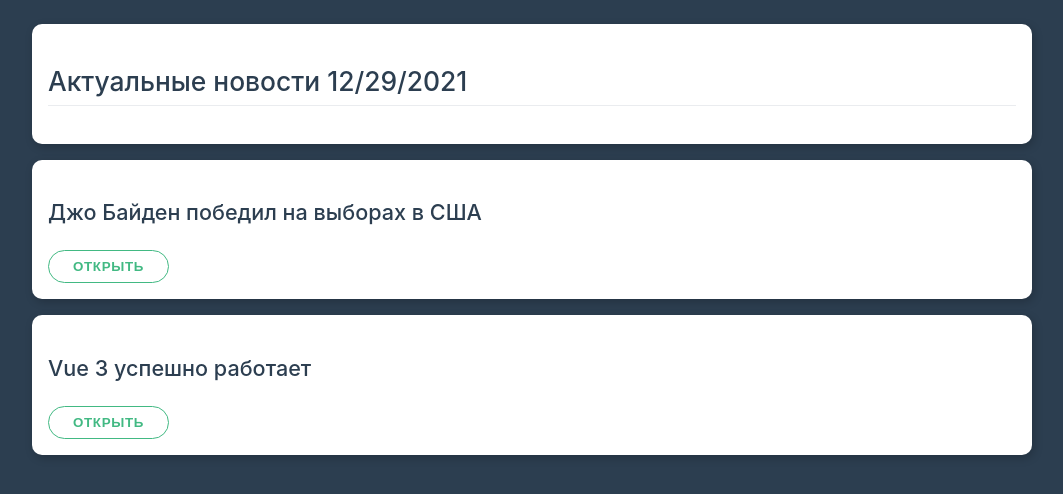
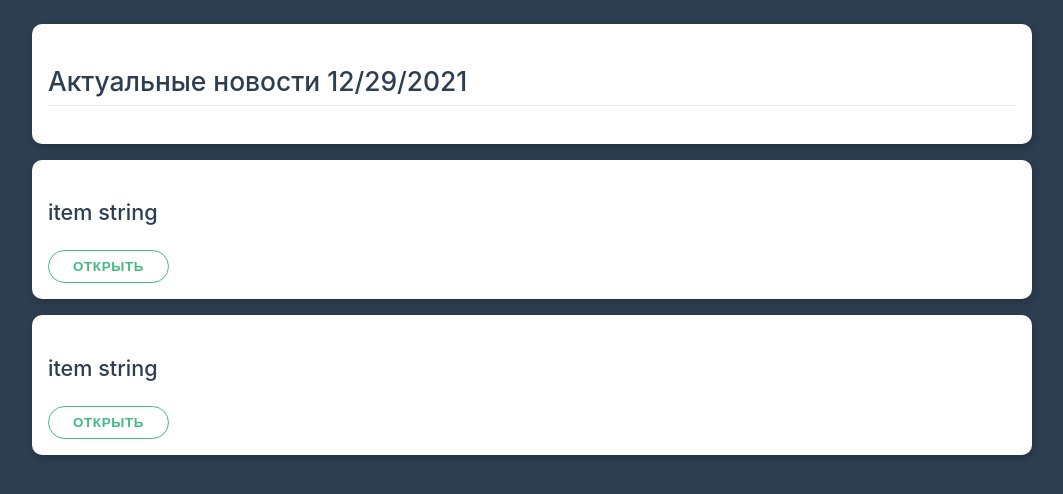
Before and after one commit to Wolf-Den1994/vue_project4, a Vue app: page / in a window 1280 px wide. Shown: the top 494 px of the page, without its empty margins (108-1171 px from the left). Built offline with nearby package versions, Linux system fonts and the light colour scheme.

Commit message:
create isolation component

```diff
--- a/src/App.vue
+++ b/src/App.vue
@@ -3,15 +3,13 @@
     <div class="card">
       <h2>Актуальные новости {{ now }}</h2>
     </div>
-    <div class="card" v-for="item in news" :key="item">
-      <h3>{{ item }}</h3>
-      <button class="btn" @click="isOpen = !isOpen">Открыть</button>
-      <p v-if="isOpen">Lorem ipsum dolor sit amet, consectetur adipisicing elit. A, alias aliquid cum dolorem, dolores dolorum et exercitationem facere inventore minus molestiae porro quo rem sapiente similique sint tempora tempore voluptates?</p>
-    </div>
+    <app-news></app-news>
+    <app-news></app-news>
   </div>
 </template>
 
 <script>
+import AppNews from './AppNews'
 export default {
   name: 'App',
   data () {
@@ -25,7 +23,9 @@ export default {
     }
   },
   components: {
-
+    // 'app-news': AppNews
+    // AppNews: AppNews
+    AppNews
   }
 }
 </script>
--- /dev/null
+++ b/src/AppNews.vue
@@ -0,0 +1,18 @@
+<template>
+  <div class="card">
+    <h3>{{ item }}</h3>
+    <button class="btn" @click="isOpen = !isOpen">Открыть</button>
+    <p v-if="isOpen">Lorem ipsum dolor sit amet, consectetur adipisicing elit. A, alias aliquid cum dolorem, dolores dolorum et exercitationem facere inventore minus molestiae porro quo rem sapiente similique sint tempora tempore voluptates?</p>
+  </div>
+</template>
+
+<script>
+export default {
+  data () {
+    return {
+      item: 'item string',
+      isOpen: false
+    }
+  }
+}
+</script>
```
